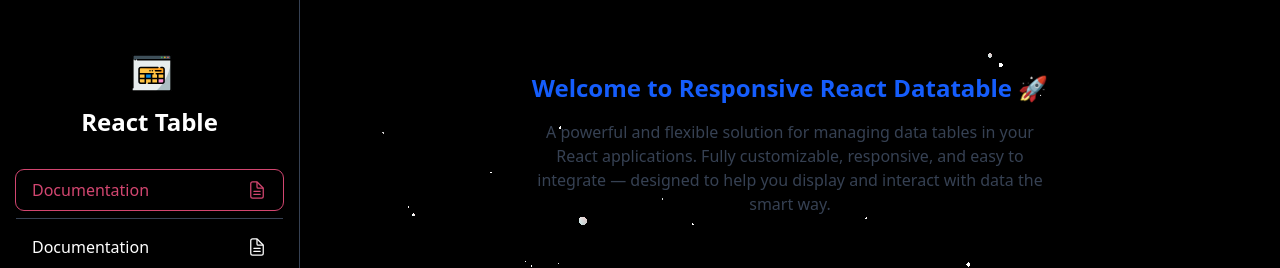
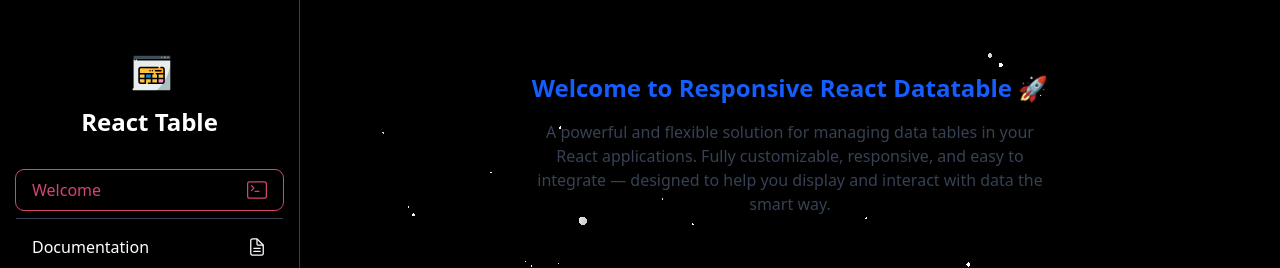
Before and after one commit to fatemeh-bd/responsive-react-datatable, a React (Vite) app: page /#/ in a window 1280 px wide. Shown: the top 268 px of the page. Built offline with nearby package versions, Linux system fonts and the light colour scheme.

Commit message:
improve wellcome page and routes

```diff
--- a/src/pages/wellcomePage/WellcomePage.tsx
+++ b/src/pages/welcomePage/WelcomePage.tsx
@@ -1,4 +1,4 @@
-const WellcomePage = () => {
+const WelcomePage = () => {
   return (
     <div className="w-full h-full flex flex-col items-center justify-center p-6">
       <h1 className="text-2xl font-bold mb-4 text-blue-600">
@@ -13,4 +13,4 @@ const WellcomePage = () => {
   );
 };
 
-export default WellcomePage;
+export default WelcomePage;
--- a/src/routes.tsx
+++ b/src/routes.tsx
@@ -2,14 +2,16 @@ import ExamplePage from "./pages/examplePage/ExamplePage";
 import HomePage from "./pages/documentPage/HomePage";
 import { IoDocumentTextOutline } from "react-icons/io5";
 import { GrVmMaintenance } from "react-icons/gr";
-import WellcomePage from "./pages/wellcomePage/WellcomePage";
+import WelcomePage from "./pages/welcomePage/WelcomePage";
 import DocumentPage from "./pages/documentPage/HomePage";
+import { BsTerminal } from "react-icons/bs";
+
 export const routes = [
   {
-    icon: IoDocumentTextOutline,
-    name: "Documentation",
+    icon: BsTerminal,
+    name: "Welcome",
     path: "/",
-    element: <WellcomePage />,
+    element: <WelcomePage />,
   },
   {
     icon: IoDocumentTextOutline,
```
